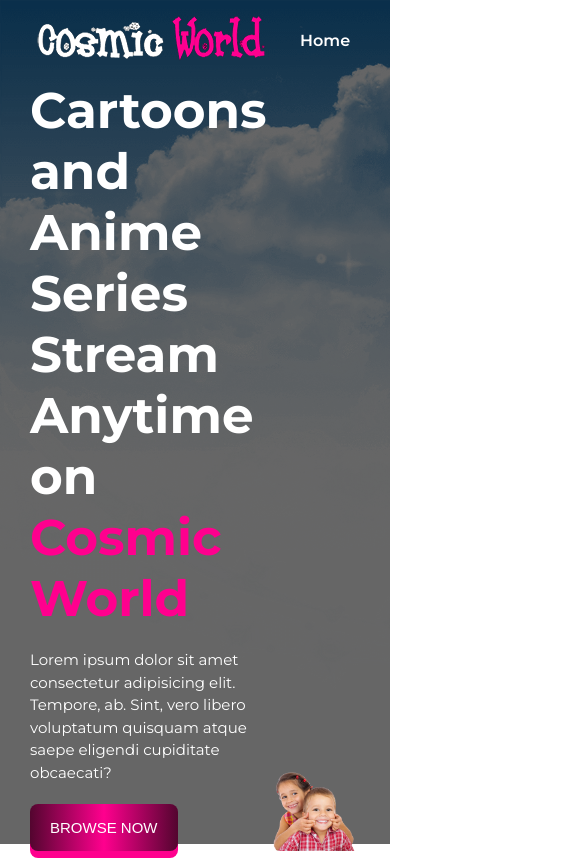
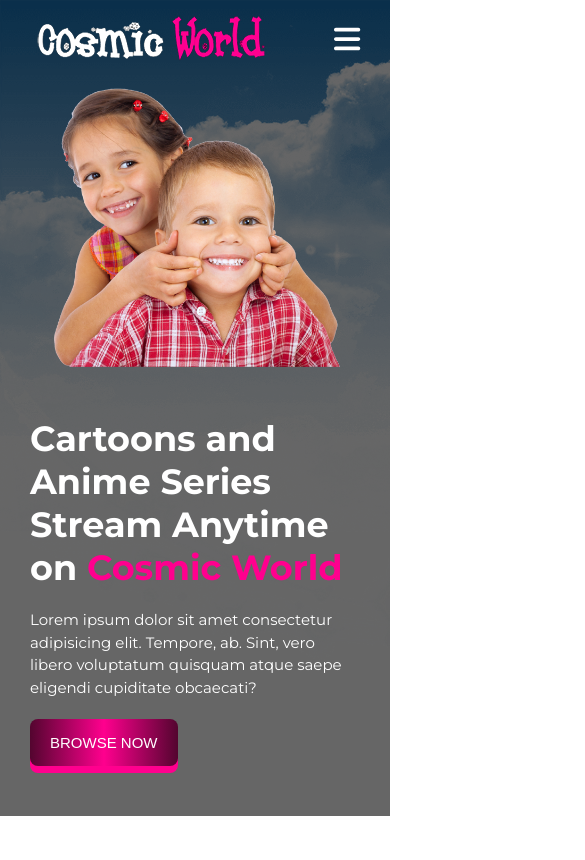
Before and after one commit to khadizaliza/cosmic-world, a plain HTML site: page index.html in a window 390 px wide. Shown: the top 860 px of the page, 585 px wide, since content can reach past the window. Drawn offline with Linux system fonts and the light colour scheme.

Commit message:
responsive-css

```diff
--- a/index.html
+++ b/index.html
@@ -16,6 +16,10 @@
         <div class="logo">
           <img src="./image/logo.png" alt="">
         </div>
+        <input type="checkbox" id="nav-toggler">
+        <label class="nav-toggler-icon" for="nav-toggler">
+          <i class="card-icon fas fa-bars"></i>
+        </label>
       <ul class="navigation">
         <li><a href="">Home</a></li>
         <li><a href="">Feature</a></li>
--- a/style.css
+++ b/style.css
@@ -67,6 +67,7 @@ nav{
 }
 .banner{
     height: calc(100vh - 80px);
+    min-height: 500px;
     display: grid;
     grid-template-columns: 1fr 1fr;
 
@@ -218,9 +219,75 @@ nav{
     border: 2px solid #FF008E;
 }
 footer{
+    margin-top: 50px;
    height: 50px;
    display: flex;
    justify-content: center;
    align-items: center;
 
 }
+/* navbar part */
+
+#nav-toggler{
+    display: none;
+}
+.nav-toggler-icon{
+    display: none;
+    font-size: 30px;
+    color: #fff;
+}
+
+/* responsive css */
+
+@media (max-width:950px) {
+    .gallery{
+        grid-template-columns: 1fr 1fr;
+    }
+    .banner-left h2{
+        font-size: 35px;
+    }
+
+}
+@media (max-width:800px) {
+    .banner{
+        grid-template-columns: 1fr;
+        height: fit-content;
+    }
+    .banner-left{
+        order: 2;
+        padding: 50px 0;
+    }
+    .nav-toggler-icon{
+        display: block;
+    }
+    .feature-title,
+    .about,
+    .feature,
+    .gallery,
+    .contact{
+        grid-template-columns: 1fr;
+    }
+
+    .feature-img img{
+        width: 500px;
+        align-items: center;
+    }
+    .navigation{
+        position: absolute;
+        top: 80px;
+        left: 0;
+        width: 100%;
+        flex-direction: column;
+        align-items: center;
+        background-color: #fff;
+        padding: 20px 0;
+        transform: translateY(-330px);
+        transition: .3s;
+    }
+    .navigation li a{
+        color: black;
+    }
+    #nav-toggler:checked ~ .navigation{
+        transform: translateY(0);
+    }
+}
```
